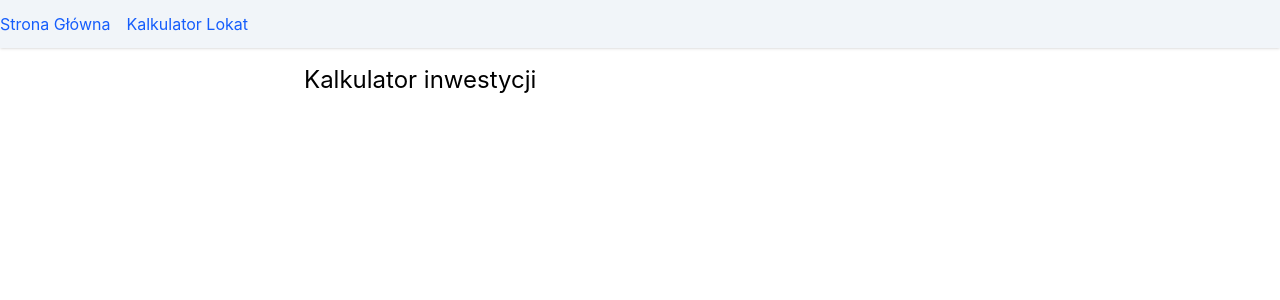
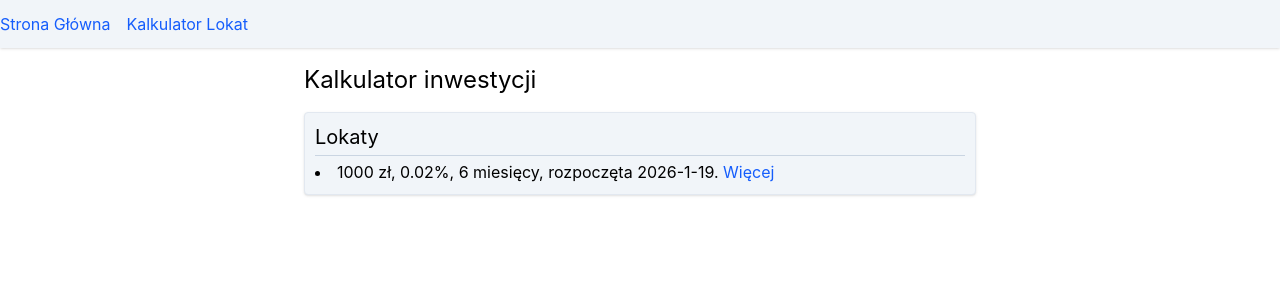
Before and after one commit to kolaczyn/investment-calculator, a Vue app: page / in a window 1280 px wide. Shown: the top 300 px of the page. Built offline with nearby package versions, Linux system fonts and the light colour scheme; the HTML template or start-up script is replaced by a standard one.

Commit message:
show list of typed deposits

```diff
--- a/src/components/app-header/AppHeader.vue
+++ b/src/components/app-header/AppHeader.vue
@@ -1,9 +1,13 @@
+<script setup lang="ts">
+import AppLink from '@/shared/components/AppLink.vue';
+</script>
+
 <template>
     <header class="bg-slate-100 py-3 shadow">
         <div class="container mx-auto">
             <nav class="flex gap-4">
-                <RouterLink class="text-blue-600 hover:underline" to="/">Strona Główna</RouterLink>
-                <RouterLink class="text-blue-600 hover:underline" to="/kalkulator/lokata">Kalkulator Lokat</RouterLink>
+                <AppLink to="/">Strona Główna</AppLink>
+                <AppLink to="/kalkulator/lokata">Kalkulator Lokat</AppLink>
             </nav>
         </div>
     </header>
--- a/src/components/card/Card.vue
+++ b/src/components/card/Card.vue
@@ -8,7 +8,12 @@ const props = defineProps({
 </script>
 
 <template>
-    <section :class="['bg-slate-100 p-4 shadow rounded border border-slate-200', props.class]">
+    <section :class="['bg-slate-100 p-2.5 shadow rounded border border-slate-200', props.class]">
+        <header>
+            <slot name="header">
+            </slot>
+            <hr v-if="$slots.header" class="text-slate-300 my-1" />
+        </header>
         <slot></slot>
     </section>
 </template>
--- a/src/components/deposit/DepositCalculator.vue
+++ b/src/components/deposit/DepositCalculator.vue
@@ -6,6 +6,7 @@ import { getDepositGains } from './utils/getDepositGains';
 import AppInput from '../app-input/AppInput.vue';
 import Card from '../card/Card.vue';
 import Container from '@/shared/components/Container.vue';
+
 
 const amount = ref(1000)
 const startDate = ref("2026-01-19")
@@ -24,9 +25,13 @@ const amountAfterEnd = computed(() => getDepositGains({
 
 <template>
     <Container>
-        <main class="grid gap-4">
-            <Card class="grid gap-0.5">
-                <h1 class="text-2xl">Kalkulator lokat</h1>
+        <main>
+            <h1 class="text-2xl">Kalkulator lokat</h1>
+            <Card class="grid gap-0.5 my-4">
+                <template v-slot:header>
+                    <h2 class="text-xl">Parametry</h2>
+                </template>
+
                 <AppInput label="Kapitał w lokacie" id="amount" type="number" v-model.number="amount" />
                 <AppInput label="Data założenia lokaty" id="start-date" type="date" v-model="startDate" />
                 <AppInput label="Oprocentowanie w skali roku" id="annual-interest" type="number"
@@ -35,7 +40,10 @@ const amountAfterEnd = computed(() => getDepositGains({
             </Card>
 
             <Card>
-                <h2 class="text-xl">Wyniki</h2>
+                <template v-slot:header>
+                    <h2 class="text-xl">Wyniki</h2>
+                </template>
+
                 <p class="mb-1">
                     Liczenie zysku z lokaty na kwotę <b>{{ amount }} zł</b> rozpoczętej <b>{{ startDate }}</b> z
                     oprocentowaniem
--- a/src/components/home/HomeView.vue
+++ b/src/components/home/HomeView.vue
@@ -1,5 +1,9 @@
 <script setup lang="ts">
 import Container from '@/shared/components/Container.vue';
+import { mockData } from '@/shared/mockData';
+import { formatDate } from '@/shared/utils/formatDate';
+import Card from '../card/Card.vue';
+import AppLink from '@/shared/components/AppLink.vue';
 
 </script>
 
@@ -7,6 +11,18 @@ import Container from '@/shared/components/Container.vue';
     <main>
         <Container>
             <h1 class="text-2xl">Kalkulator inwestycji</h1>
+            <Card class="my-4">
+                <template v-slot:header>
+                    <h2 class="text-xl">Lokaty</h2>
+                </template>
+                <ul class="list-disc list-inside">
+                    <li v-for="d in mockData.timedDeposits" :key="d.id">
+                        {{ d.amount }} zł, {{ d.annualInterest }}%, {{ d.periodMonths }} miesięcy, rozpoczęta {{
+                            formatDate(d.startDate)
+                        }}. <AppLink to="/">Więcej</AppLink>
+                    </li>
+                </ul>
+            </Card>
         </Container>
     </main>
 </template>
--- /dev/null
+++ b/src/shared/components/AppLink.vue
@@ -0,0 +1,10 @@
+<script setup lang="ts">
+defineProps<{ to: string }>()
+
+</script>
+
+<template>
+    <RouterLink class="text-blue-600 hover:underline" :to="to">
+        <slot></slot>
+    </RouterLink>
+</template>
--- /dev/null
+++ b/src/shared/mockData.ts
@@ -0,0 +1,16 @@
+import { monthsIndexes } from "@/components/deposit/utils/getDepositEndDate";
+import type { TimedDeposit } from "./types/TimedDeposit";
+
+const mockTimedDeposits: TimedDeposit[] = [
+  {
+    id: "1",
+    amount: 1000,
+    annualInterest: 0.02,
+    periodMonths: 6,
+    startDate: new Date(2026, monthsIndexes.january, 19),
+  },
+];
+
+export const mockData = {
+  timedDeposits: mockTimedDeposits,
+};
--- /dev/null
+++ b/src/shared/types/TimedDeposit.ts
@@ -0,0 +1,7 @@
+export type TimedDeposit = {
+  id: string;
+  amount: number;
+  startDate: Date;
+  annualInterest: number;
+  periodMonths: number;
+};
```
